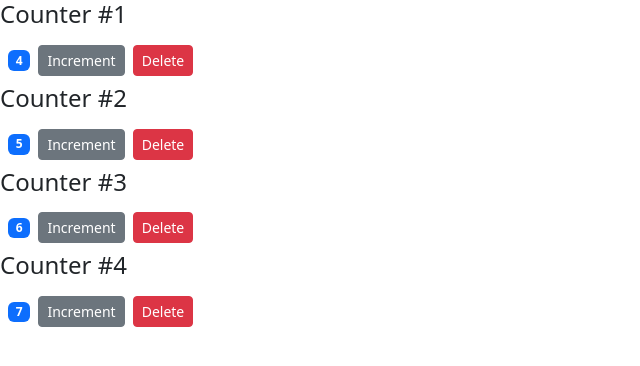
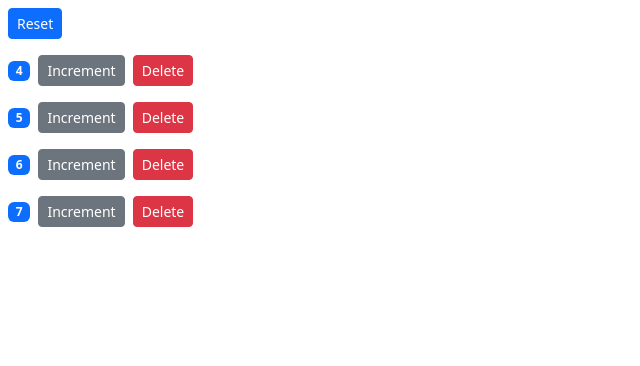
Before and after one commit to IMAMSGIT/counter-increase-react-app, a React (Create React App) app: page / in a window 1280 px wide. Shown: the top 366 px of the page, without its empty margins (0-640 px from the left). Built offline with nearby package versions, Linux system fonts and the light colour scheme.

Commit message:
Added reset button, not working method implemented

```diff
--- a/src/components/counters.jsx
+++ b/src/components/counters.jsx
@@ -10,6 +10,14 @@ class Counters extends Component {
     ],
   };
 
+  handleReset = () => {
+    const reset = this.state.countersPass.map((c) => {
+      c.value = 0;
+      return c;
+    });
+    this.setState({ countersPass: reset });
+  };
+
   handleDelete = (counterID) => {
     const counters = this.state.countersPass.filter(
       (myCounter) => myCounter.id !== counterID
@@ -19,6 +27,13 @@ class Counters extends Component {
   render() {
     return (
       <div>
+        <button
+          onClick={this.handleReset}
+          className="btn btn-primary btn-sm m-2"
+        >
+          Reset
+        </button>
+
         {this.state.countersPass.map((cPass) => (
           // valuC becomes a property of this.props
           <Counter
@@ -28,9 +43,7 @@ class Counters extends Component {
             counterTogether={cPass}
             // valueC={cPass.value}
             // id={cPass.id}
-          >
-            <h4>Counter #{cPass.id}</h4>
-          </Counter>
+          ></Counter>
         ))}
       </div>
     );
```
